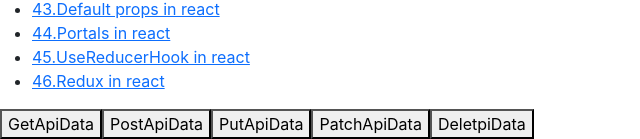
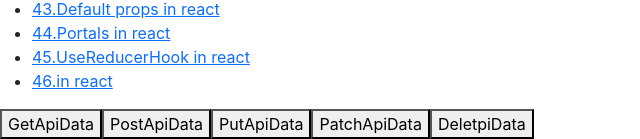
Before and after one commit to udaybabu/react-stuff, a React (Create React App) app: page /class/api-integration in a window 1280 px wide. Shown: the part 1011-1150 px from the top of the page, without its empty margins (0-640 px from the left). Built offline with nearby package versions, Linux system fonts and the light colour scheme; no server answers.

Commit message:
Implemented changes

```diff
--- a/src/App.js
+++ b/src/App.js
@@ -108,7 +108,7 @@ function App() {
           <li><Link to="class/default-props">43.Default props in react</Link></li>
           <li><Link to="class/portals">44.Portals in react</Link></li>
           <li><Link to="class/use-reducer-hook">45.UseReducerHook in react</Link></li>
-          <li><Link to="class/redux-test">46.Redux in react</Link></li>
+          <li><Link to="class/redux-test">46.in react</Link></li>
         </ul>
         {/* <Suspense fallback={<div>Loading...</div>}> */}
         <Routes>
--- a/src/class/api-integration.js
+++ b/src/class/api-integration.js
@@ -4,8 +4,6 @@ import Config from "./config";
 const ApiIntegration = () => {
 
     useEffect(() => {
-
-
         GetApiData();
     }, []);
 
--- a/src/class/component-lifecycle.js
+++ b/src/class/component-lifecycle.js
@@ -14,6 +14,10 @@ class EmployeeComponent extends Component {
         return {
             ...state, count: props.data + 10
         }
+    }
+
+    static getDerivedStateFromError(error){
+
     }
 
     getSnapshotBeforeUpdate(preprops,prestate) {
--- a/src/class/default-props.js
+++ b/src/class/default-props.js
@@ -13,7 +13,7 @@ const User = ({name,age,isActive}) => {
 User.propTypes={
     name:PropTypes.string.isRequired,
     age:PropTypes.number.isRequired,
-    isActive: PropTypes.bool
+    isActive:PropTypes.bool
 }
 
 User.defaultProps={
--- a/src/class/higher-order-component.js
+++ b/src/class/higher-order-component.js
@@ -8,7 +8,7 @@ import Profile from "./utilty/profile";
 const HigherOrderComponents = () => {
 
     const LoginComponent = AuthCheck(Login);
-    const ProfileComponent = AuthCheck(Profile)
+    const ProfileComponent = AuthCheck(Profile);
     return (<>
            <LoginComponent data={"Hi Preaveen!"}/>
            <ProfileComponent data={"Bye praveen!"} />
--- a/src/class/props-types.js
+++ b/src/class/props-types.js
@@ -16,7 +16,7 @@ User.propTypes={
 User.defaultProps={
     name:"NA",
     age:0,
- isAdmin:false
+    isAdmin:false
 }
 
 const PropsTypes = () => {
--- a/src/class/utilty/store.js
+++ b/src/class/utilty/store.js
@@ -24,7 +24,7 @@ function accountReducer(state=accountState,action){
 // const rootReducer = combineReducers({
 //     user: userReducer,
 //     posts: postsReducer,
-//   });
+// });
 
 let store = createStore(accountReducer);
 export default store;
```
Also changed, not shown: src/class/use-context-hook.js (line endings or trailing spaces).
